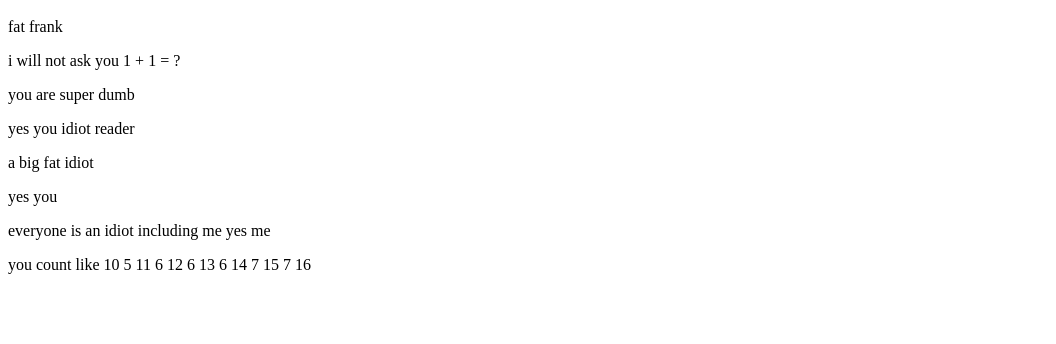
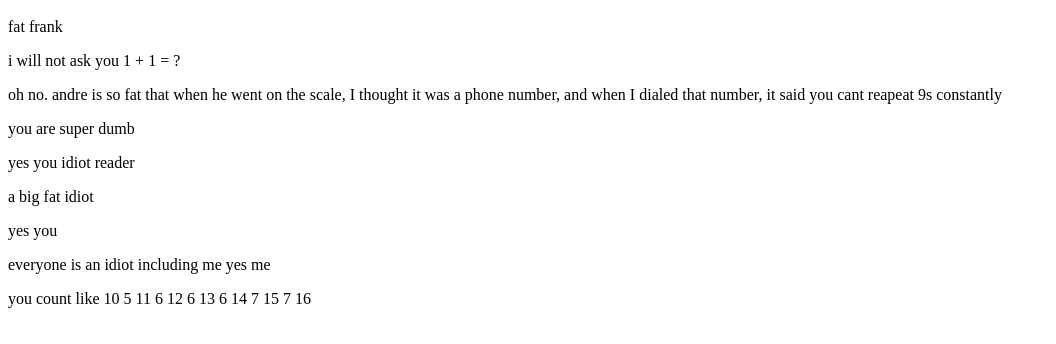
Before and after one commit to Jackmay10/brawl-stars, a plain HTML site: page index.html in a window 1280 px wide. Shown: the part 48-392 px from the top of the page, without its empty margins (0-1056 px from the left). Drawn offline with Linux system fonts and the light colour scheme.

Commit message:
Update index.html

```diff
--- a/index.html
+++ b/index.html
@@ -6,6 +6,7 @@
 
 <p> fat frank </p>
 </h6> i will not ask you 1 + 1 = ?</h6>
+<p> oh no. andre is so fat that when he went on the scale, I thought it was a phone number, and when I dialed that number, it said you cant reapeat 9s constantly
 <p> you are super dumb<p>
 <p> yes you idiot reader<p>
 <p> a big fat idiot<p>
```
